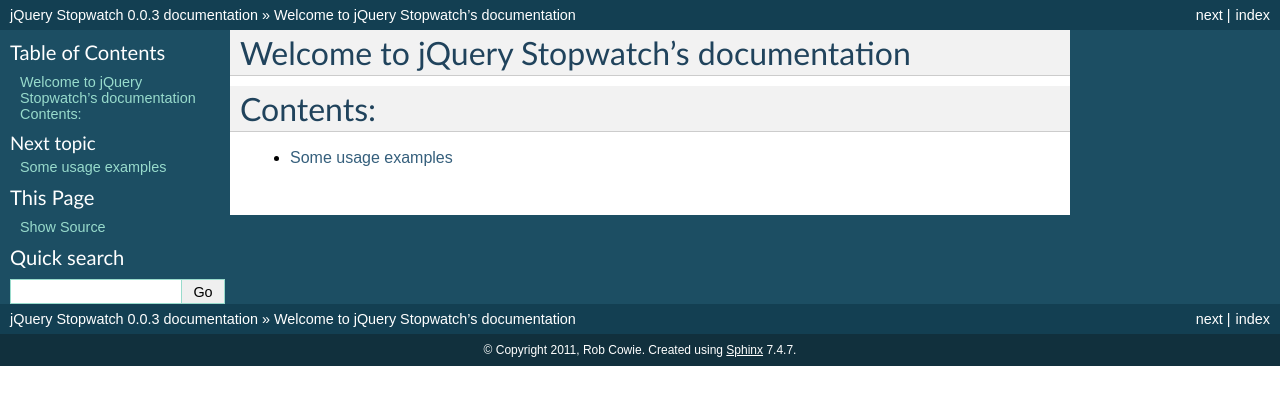
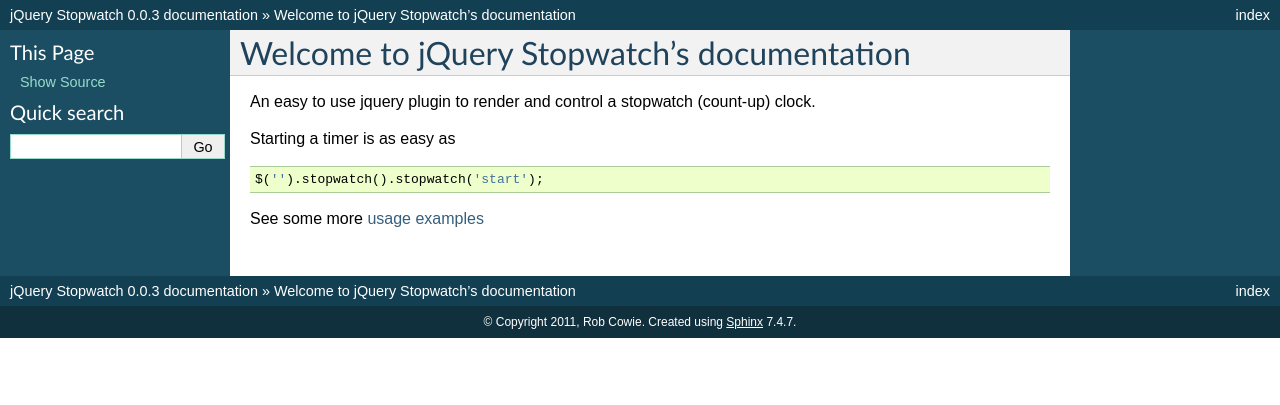
Before and after one commit to robcowie/jquery-stopwatch, a Sphinx documentation site: the page built from docs/index.rst, in a window 1280 px wide. Shown: the top 405 px of the page. Built offline with Sphinx 7.4.7, drawn with Linux system fonts in a browser that asks for light colours.

Commit message:
Tinkering with the docs

```diff
--- a/docs/index.rst
+++ b/docs/index.rst
@@ -1,10 +1,14 @@
+.. highlight:: javascript
+
 Welcome to jQuery Stopwatch's documentation
 ===========================================
 
-Contents:
-=========
+An easy to use jquery plugin to render and control a stopwatch (count-up) clock.
 
-.. toctree::
-   :maxdepth: 1
+Starting a timer is as easy as
 
-   usage
+::
+
+    $('').stopwatch().stopwatch('start');
+
+See some more :ref:`usage examples<usage>`
--- a/docs/usage.rst
+++ b/docs/usage.rst
@@ -1,4 +1,6 @@
 .. highlight:: javascript
+
+.. _usage:
 
 Some usage examples
 ===================
```
